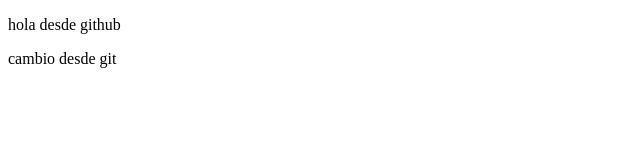
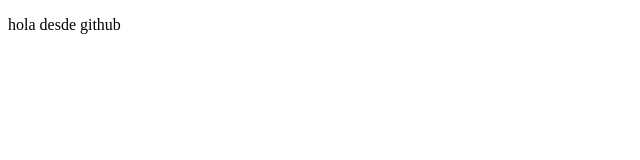
Before and after one commit to DaniRojCat/pruebaEvaluable2, a plain HTML site: page index.html in a window 1280 px wide. Shown: the full height of the page, 0-640 px from the left. Drawn offline with Linux system fonts and the light colour scheme.

Commit message:
commit desde local

```diff
--- a/index.html
+++ b/index.html
@@ -7,6 +7,5 @@
 </head>
 <body>
    <p>hola desde github</p>
-   <p>cambio desde git</p>
 </body>
 </html>
```
